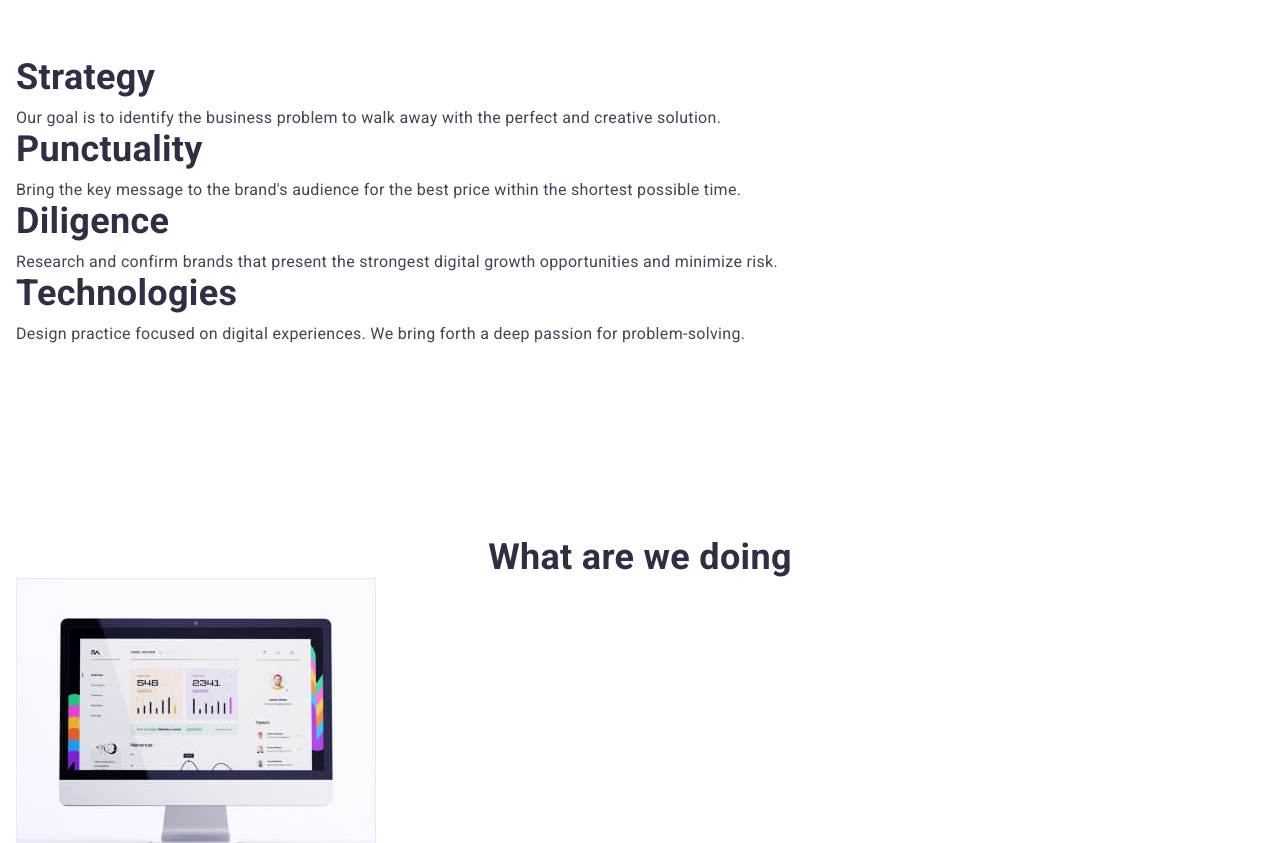
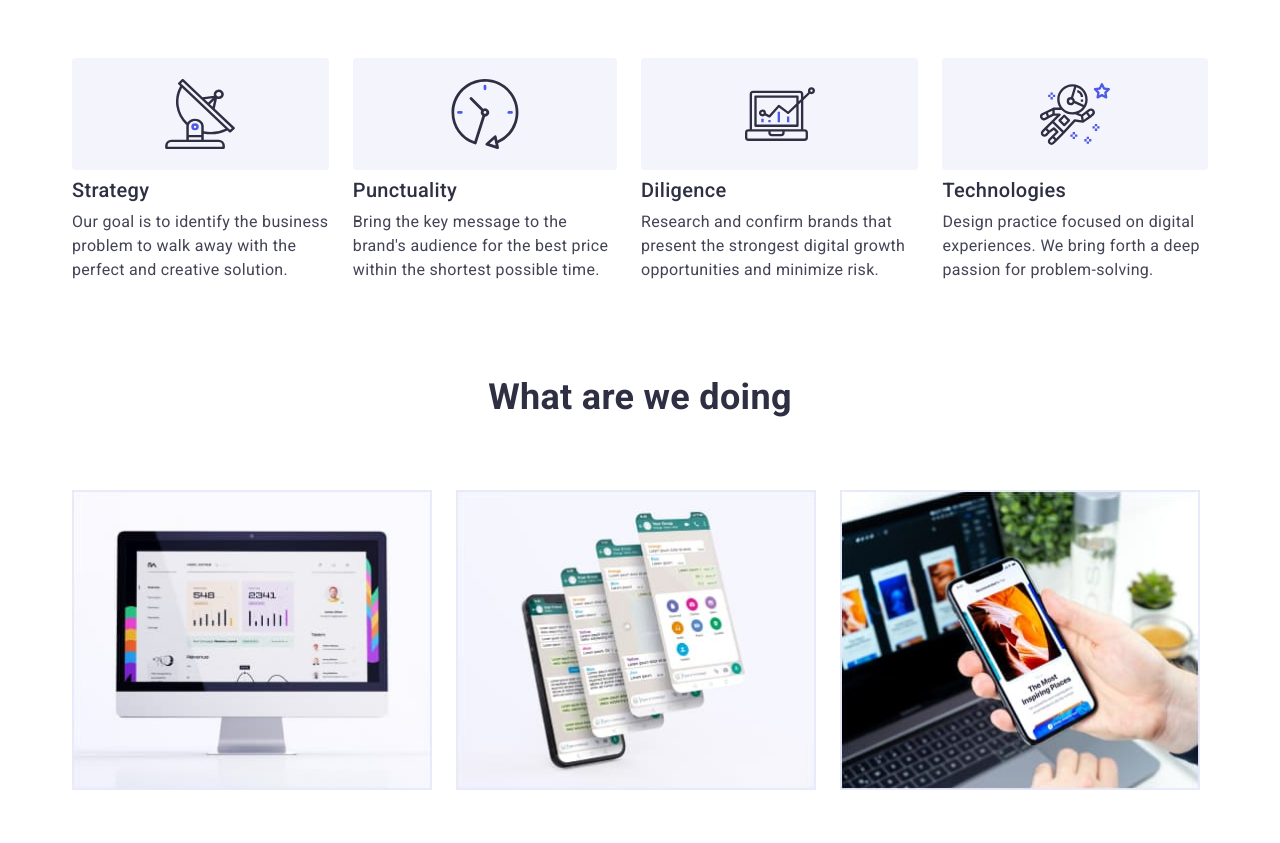
Before and after one commit to yurickv/goit-markup-hw-07, a plain HTML site: page index.html in a window 1280 px wide. Shown: the part 560-1403 px from the top of the page. Drawn offline with nearby package versions, Linux system fonts and the light colour scheme.

Commit message:
pc version

```diff
--- a/css/styles.css
+++ b/css/styles.css
@@ -59,17 +59,18 @@ li {
     color: var(--brand-color);
     background-color: #FFFFFF
 }
-.container {display: block;
+.container{display: block;
     margin-left: auto;
     margin-right: auto;
     padding-left: 16px;
     padding-right: 16px;
     padding-top: 96px;
     padding-bottom: 96px;
+    max-width: 1168px;
 }
 
 
-/*                          Heder_________________*/
+/*           __________________ Heder_________________*/
 header {
     box-shadow: 0px 2px 1px rgba(46, 47, 66, 0.08),
         0px 1px 1px rgba(46, 47, 66, 0.16),
@@ -302,13 +303,18 @@ header {
     clip: rect(0 0 0 0);
     clip-path: inset(50%);
     margin: -1px;
+}
 
-}
 .section-title-h3 {
     color:  var(--zagolovok);
     font-weight: 700;
     font-size: 36px;
     line-height: 1.11;
+}
+@media screen and (min-width:1200px) {
+    .section-title-h3 {font-weight: 500;
+        font-size: 20px;
+        line-height: 24px;}
 }
 
 @media screen and (max-width: 479px) {
@@ -333,19 +339,92 @@ header {
         width: calc((100% - 24px)/2);            }
 }
 
-
 .text {
     font-size: 16px;
     line-height: 1.5;
 
     margin-top: var(--margin-top-p);
 }
+@media screen and (min-width: 768px) {
+    .sec-workmeth-ul {
+        display: flex;
+        flex-basis: calc((100%-3*var(--margine-left))/4);   }
+}
+@media screen and (min-width: 768px){
+    .sec-workmeth-ul li {
+        flex-basis: inherit;    }
+}
+
+@media screen and (min-width: 768px) {
+    .sec-workmeth-ul>li:not(:first-child) {
+        margin-left: var(--margin-left)        }
+}
+
+@media screen and (min-width: 768px) {
+    .sec-workmeth-ul>li::before {
+        content: '';
+        display: block;
+
+        margin-bottom: 8px;
+        height: 112px;
+        border-radius: 4px;
+        background: var(--studio);
+
+        background-size: 70px 70px;
+        background-position: center;
+        background-repeat: no-repeat;
+    }
+}
+
+
+@media screen and (min-width: 768px){
+    .sec-workmeth-ul>li.icon-antena::before {
+        background-image: url(../images/antena.svg);       }
+}
+@media screen and (min-width: 768px) {
+    .sec-workmeth-ul>li.icon-clock::before {
+        background-image: url(../images/clock.svg);        }
+}
+@media screen and (min-width: 768px) {
+    .sec-workmeth-ul>li.icon-diagram::before {
+        background-image: url(../images/diagram.svg);        }
+}
+@media screen and (min-width: 768px) {
+    .sec-workmeth-ul>li.icon-astronaut::before {
+        background-image: url(../images/astronaut.svg);        }
+}
+
 
 /* _______________________________section doing metod_________________________ */
-@media screen and (max-width: 767px) {
+@media screen and (max-width: 1200px) {
     .section-doing {display: none;}
 }
+.section-doing > div {padding-top: 0px;}
 
+.doing-list {
+    display: flex;
+}
+
+.doing-list>li {
+    margin-left: var(--margin-left);
+}
+
+.doing-list>li:first-child {
+    margin-left: 0px;
+}
+
+.doing-list img {
+    border: 1px solid #E7E9FC;
+    background: linear-gradient(0deg, rgba(77, 90, 229, 0.1), rgba(77, 90, 229, 0.1));
+}
+
+/* .text-center {
+    text-align: center;
+} */
+
+.section-title {
+    margin-bottom: 72px;
+}
 /* _____________________________section section-ourteam_______________________ */
 
 .section-ourteam {
@@ -373,17 +452,14 @@ header {
         margin-right: auto; }
 }
 
-.sec-ourteam-ul {
-    padding-top: 72px;
-}
 
 @media screen and (max-width: 479px) {
      .sec-ourteam-ul > li:not(:first-child) {
         margin-top: 72px;    }
 
 }
-
-@media screen and (min-width: 480px) and (max-width: 767px) {
+/* and (max-width: 1200px) */
+@media screen and (min-width: 480px)  {
     .sec-ourteam-ul {
         display: flex;
         flex-wrap: wrap;
@@ -457,8 +533,8 @@ header {
     flex-wrap: wrap;
     row-gap: 72px;
     justify-content: center;
-    padding-top: 72px;
 }
+
 @media screen and (max-width: 479px) {
     .customer-list { column-gap: 16px;}
 }
@@ -508,12 +584,18 @@ footer {
     .footer-div {
      text-align: center;}
 }
-@media screen and (min-width: 480px) {
+@media screen and (min-width: 480px)  {
     .footer-div { display: flex;
         flex-wrap: wrap;
         column-gap: 24px;
         row-gap: 72px;
+        align-items: baseline;
     }
+}
+@media screen and (min-width: 1200px) {
+    .footer-div {column-gap: 0px;
+        row-gap: 0px;
+        flex-wrap: nowrap;}
 }
 
 .footer-text {
@@ -538,9 +620,14 @@ footer {
     .footer-social-item {
         margin-top: 72px;   }
 }
+@media screen and (min-width:1200px) {
+    .footer-social-item {
+        margin-left: 120px;        }
+}
 
 .social-list.footer {
     margin-top: 16px;
+    gap: 16px;
 }
 
 .soc-link-text,
@@ -573,7 +660,11 @@ footer {
         margin-top: 16px;
     }
 }
-
+@media screen and (min-width:1200px) {
+    .footer-subscribe-div {
+        margin-left: 80px;
+    }
+}
 .footer-label {
     font-weight: 500;
     font-size: 16px;
```
